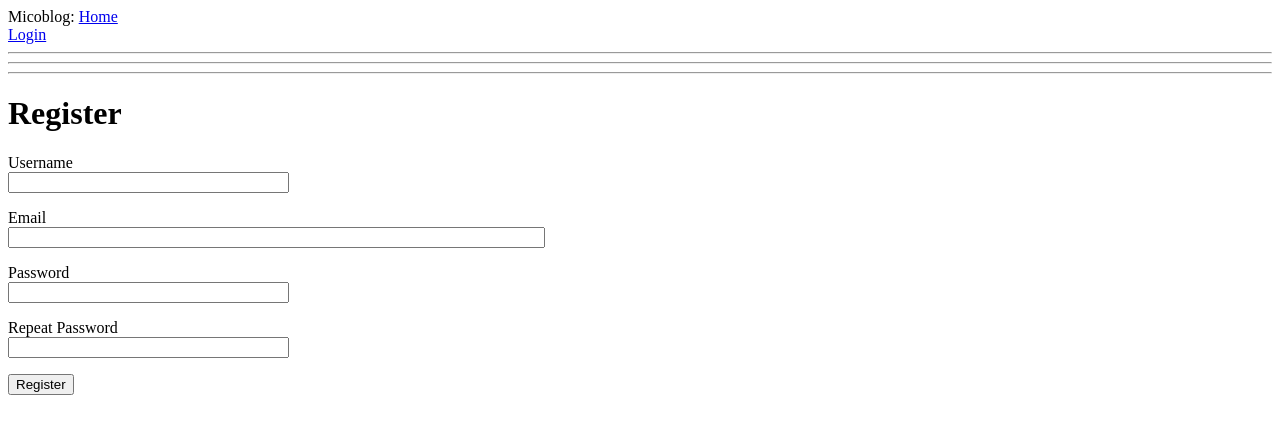
After one commit to jack-zheng/microblog, a Flask app: page /register in a window 1280 px wide. The commit adds this page. Shown: the top 434 px of the page. Run offline with Flask 2, Linux system fonts and the light colour scheme.

Commit message:
finish register session

```diff
--- a/app/__init__.py
+++ b/app/__init__.py
@@ -10,5 +10,6 @@ app.config.from_object(Config)
 db = SQLAlchemy(app)
 migrate = Migrate(app, db)
 login = LoginManager(app)
+login.login_view = 'login'
 
 from app import routes, models
--- a/app/forms.py
+++ b/app/forms.py
@@ -1,6 +1,7 @@
 from flask_wtf import FlaskForm
 from wtforms import StringField, PasswordField, BooleanField, SubmitField
-from wtforms.validators import DataRequired
+from wtforms.validators import DataRequired, ValidationError, Email, EqualTo
+from app.models import User
 
 
 class LoginForm(FlaskForm):
@@ -8,3 +9,22 @@ class LoginForm(FlaskForm):
     password = PasswordField('Password', validators=[DataRequired()])
     remember_me = BooleanField('Remember Me')
     submit = SubmitField('Sign In')
+
+
+class RegistrationForm(FlaskForm):
+    username = StringField('Username', validators=[DataRequired()])
+    email = StringField('Email', validators=[DataRequired(), Email()])
+    password = PasswordField('Password', validators=[DataRequired()])
+    password2 = PasswordField('Repeat Password', validators=[DataRequired(),
+        EqualTo('password')])
+    submit = SubmitField('Register')
+
+    def validate_username(self, username):
+        user = User.query.filter_by(username=username.data).first()
+        if user is not None:
+            raise ValidationError('Please user a different username')
+
+    def validate_email(self, email):
+        user = User.query.filter_by(email=email.data).first()
+        if user is not None:
+            raise ValidationError('Please use a different email addr')
--- a/app/routes.py
+++ b/app/routes.py
@@ -1,11 +1,15 @@
-from flask import render_template, flash, redirect, url_for
-from app import app
-from app.forms import LoginForm
+from flask import render_template, flash, redirect, url_for, request
+from app import app, db
+from app.forms import LoginForm, RegistrationForm
+from flask_login import current_user, login_user, logout_user, login_required
+from app.models import User
+from werkzeug.urls import url_parse
+
 
 @app.route('/')
 @app.route('/index')
+@login_required
 def index():
-    user = {'username':'Jack'}
     posts = [
             {
                 'author': {'username': 'John'},
@@ -16,13 +20,44 @@ def index():
                 'body': 'Today I ride bike to home'
             }
             ]
-    return render_template('index.html', title='Home', user=user, posts=posts)
+    return render_template('index.html', title='Home', posts=posts)
+
 
 @app.route('/login', methods=['GET', 'POST'])
 def login():
+    if current_user.is_authenticated:
+        return redirect(url_for('index'))
+
     form = LoginForm()
     if form.validate_on_submit():
-        flash('Login requested for user {}, remember_me = {}'.format(\
-                form.username.data, form.remember_me.data))
+        user = User.query.filter_by(username=form.username.data).first()
+        if user is None or not user.check_password(form.password.data):
+            flash('Invalid username or password')
+            return redirect(url_for('login'))
+        login_user(user, remember=form.remember_me.data)
+        next_page = request.args.get('next')
+        if not next_page or url_parse(next_page).netloc != '':
+            next_page = url_for('index')
         return redirect(url_for('index'))
     return render_template('login.html', title='Sign In', form=form)
+
+
+@app.route('/logout')
+def logout():
+    logout_user()
+    return redirect(url_for('index'))
+
+
+@app.route('/register', methods=['GET', 'POST'])
+def register():
+    if current_user.is_authenticated:
+        return redirect(url_for('index'))
+    form = RegistrationForm()
+    if form.validate_on_submit():
+        user = User(username=form.username.data, email=form.email.data)
+        user.set_password(form.password.data)
+        db.session.add(user)
+        db.session.commit()
+        flash('Now, You are a new registed user')
+        return redirect(url_for('login'))
+    return render_template('register.html', title='Register', form=form)
--- a/app/templates/base.html
+++ b/app/templates/base.html
@@ -10,7 +10,11 @@
 		<div>
 			Micoblog:
 			<a href="{{ url_for('index') }}"> Home </a><br>
+			{% if current_user.is_anonymous %}
 			<a href="{{ url_for('login') }}"> Login </a>
+			{% else %}
+			<a href="{{ url_for('logout') }}"> Logout </a>
+			{% endif %}
 		</div>
 		<hr>
 		{% with messages = get_flashed_messages() %}
--- a/app/templates/index.html
+++ b/app/templates/index.html
@@ -1,6 +1,6 @@
 {% extends "base.html" %}
 {% block content %}
-	<h1>Yo, {{user.username}}</h1>
+	<h1>Yo, {{current_user.username}}</h1>
 	{% for post in posts %}
 	<div>
 		<p>{{ post.author.username }} says: <b>{{ post.body }}</b></p>
--- a/app/templates/login.html
+++ b/app/templates/login.html
@@ -20,5 +20,6 @@
         </p>
         <p>{{ form.remember_me() }} {{ form.remember_me.label }}</p>
         <p>{{ form.submit() }}</p>
+				<p>New User? <a href="{{ url_for('register') }}">Click to Register!</a></p>
     </form>
 {% endblock %}
--- /dev/null
+++ b/app/templates/register.html
@@ -0,0 +1,37 @@
+{% extends "base.html" %}
+
+{% block content %}
+    <h1>Register</h1>
+    <form action="" method="post">
+        {{ form.hidden_tag() }}
+        <p>
+            {{ form.username.label }}<br>
+            {{ form.username(size=32) }}<br>
+            {% for error in form.username.errors %}
+            <span style="color: red;">[{{ error }}]</span>
+            {% endfor %}
+        </p>
+        <p>
+            {{ form.email.label }}<br>
+            {{ form.email(size=64) }}<br>
+            {% for error in form.email.errors %}
+            <span style="color: red;">[{{ error }}]</span>
+            {% endfor %}
+        </p>
+        <p>
+            {{ form.password.label }}<br>
+            {{ form.password(size=32) }}<br>
+            {% for error in form.password.errors %}
+            <span style="color: red;">[{{ error }}]</span>
+            {% endfor %}
+        </p>
+        <p>
+            {{ form.password2.label }}<br>
+            {{ form.password2(size=32) }}<br>
+            {% for error in form.password2.errors %}
+            <span style="color: red;">[{{ error }}]</span>
+            {% endfor %}
+        </p>
+        <p>{{ form.submit() }}</p>
+    </form>
+{% endblock %}
```
Also changed, not shown: app/app.db.
